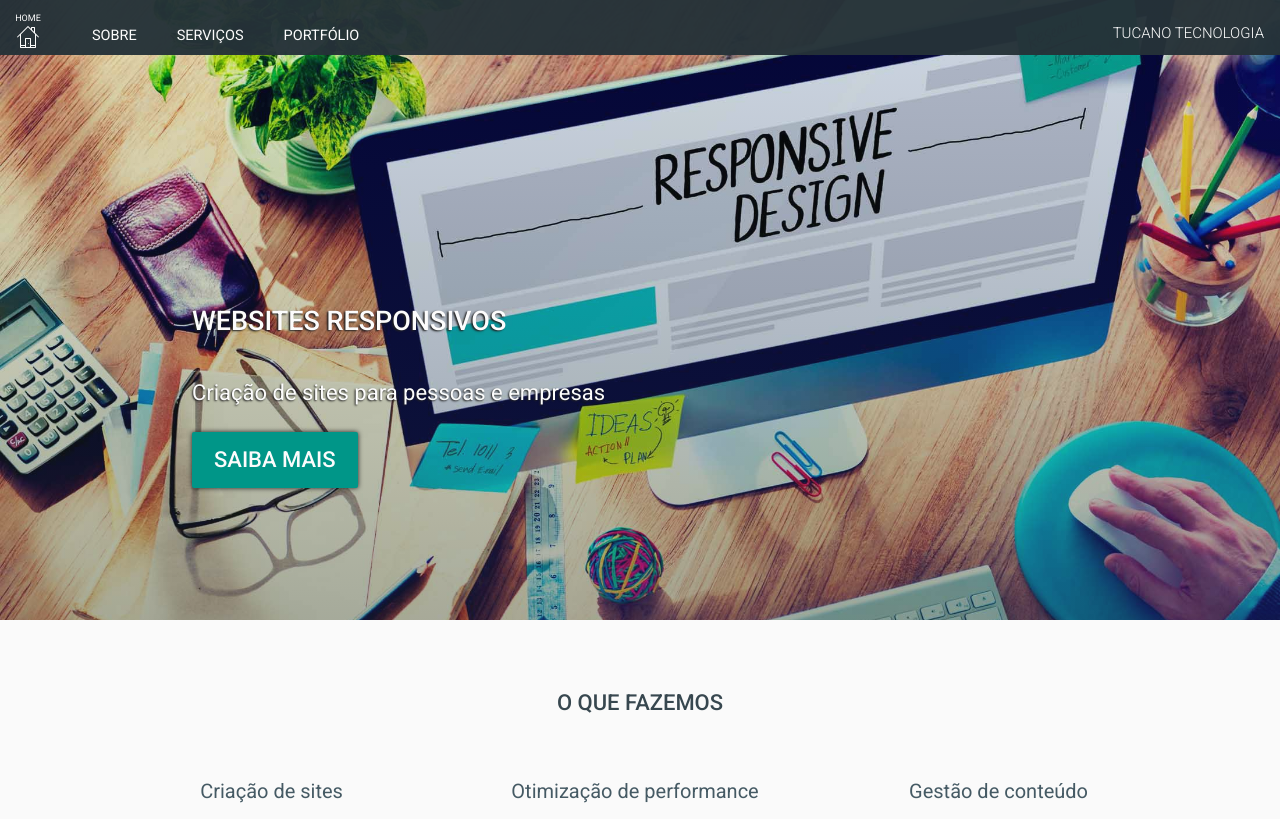
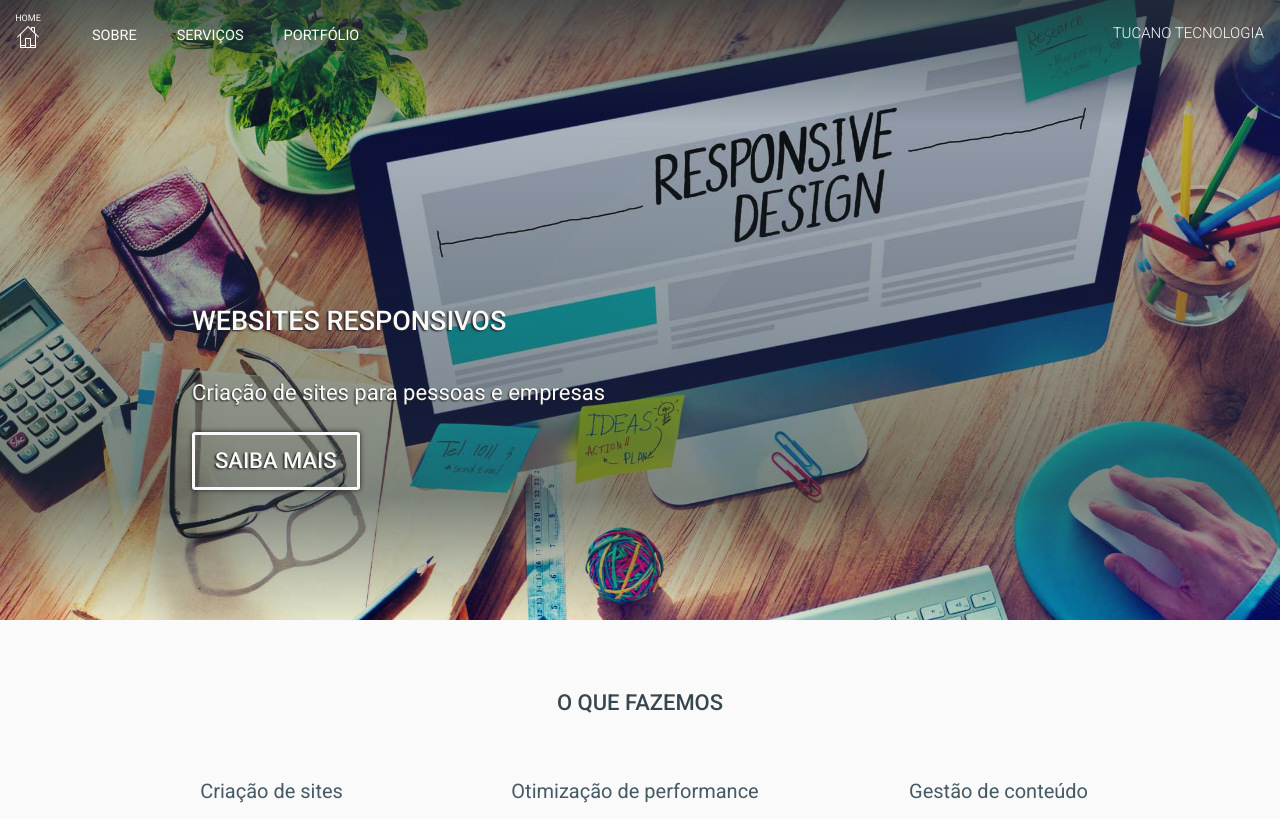
Before and after one commit to marcelo-vp/tucanoit_website, a PHP site: page / in a window 1280 px wide. Shown: the top 819 px of the page. Run offline with PHP 8.4, Linux system fonts and the light colour scheme; some libraries are stand-ins or nearby versions.

Commit message:
Changed header's background color gradient

```diff
--- a/css/styles.css
+++ b/css/styles.css
@@ -126,8 +126,8 @@ section#services {
 .button-link {
 	text-transform: uppercase;
 	text-align: center;
-	border: 2px solid;
-	border-radius: 2px;
+	border: 3px solid;
+	border-radius: 3px;
 	transition: all 0.3s ease-in;
 	-webkit-transition: all 0.3s ease-in;
 	-moz-transition: all 0.3s ease-in;
@@ -184,7 +184,7 @@ section#services {
 
 
 header {
-	color: #FCFCFC;
+	color: #FAFAFA;
 }
 
 /*Top bar*/
@@ -196,7 +196,6 @@ header {
 	z-index: 100;
 	text-align: right;
 	padding-top: 13px;
-	background-color: rgba(38,50,56,0.97); /*blue-grey 900*/
 }
 
 .top-bar-content.content-width {
@@ -218,7 +217,7 @@ header {
 /*Main background and captions*/
 
 .header-background {
-	background-image: linear-gradient(to top, rgba(38,50,56,0.5), rgba(38,50,56,0.1)), url(../img/workstation.jpg);
+	background-image: linear-gradient(rgba(38,50,56,0.8), rgba(38,50,56,0.3) 30%, rgba(38,50,56,0.65)), url(../img/workstation.jpg);
 	background-size: cover;
 	height: 455px;
 	padding-top: 220px;
@@ -231,22 +230,21 @@ header {
 }
 
 #headcap-button {
-	color: #FCFCFC;
-	background-color: #009688; /*teal 500*/
-	border-color: #009688; /*teal 500*/
+	background-color: transparent;
   box-shadow: 0px 0px 5px #212121; /*grey 900*/
 }
 
 .header-caption .button-link a {
   font-size: 1.2857rem; /*18px*/
   font-family: 'Roboto', sans-serif, helvetica;
-  font-weight: 500;
+	font-weight: 500;
+	text-shadow: -1.5px 1px 2px #212121;
 }
 
 #headcap-button:hover {
-	color: #009688; /*teal 500*/
-	background-color: #FCFCFC;
-	border-color: #FCFCFC;
+	color: #FAFAFA;
+	background-color: #009688; /*teal 500*/
+	border-color: #009688; /*teal 500*/
 }
 
 /*Nav menus*/
@@ -316,9 +314,25 @@ header {
 	-o-transition: all 0.3s ease-in;
 }
 
-.nav-link a:hover {
+.nav-link a::after {
+	content:'';
+	display: block;
+	width:0;
+	margin: 3px auto 0;
+	border-bottom: 1px solid #fafafa;
+	transition: all 0.5s ease;
+	-webkit-transition: all 0.5s ease;
+	-moz-transition: all 0.5s ease;
+	-o-transition: all 0.5s ease;
+}
+
+/*.nav-link a:hover {
 	background-color: #FAFAFA;
-	color: #263238; /*blue-grey 900*/
+	color: #263238;
+}*/
+
+.nav-link a:hover::after {
+	width: 100%;
 }
 
 #main-nav {
@@ -1059,7 +1073,7 @@ footer {
 	.header-background {
 	  height: 620px;
 	  padding-top: 300px;
-	  background-image: linear-gradient(to top, rgba(38,50,56,0.4), rgba(38,50,56,0.1)), url(../img/workstation.jpg);
+	  background-image: linear-gradient(rgba(38,50,56,0.8), rgba(38,50,56,0.3) 20%, rgba(38,50,56,0.6) 80%, rgba(38,50,56,0.1)), url(../img/workstation.jpg);
 	}
 
 	/**SECTIONS**/
@@ -1133,7 +1147,7 @@ footer {
 	.header-background {
 	  height: 760px;
 	  padding-top: 380px;
-	  background-image: linear-gradient(to top, rgba(38,50,56,0.3), rgba(38,50,56,0.1)), url(../img/workstation.jpg);
+	  background-image: linear-gradient(rgba(38,50,56,0.8), rgba(38,50,56,0.3) 15%, rgba(38,50,56,0.6) 65%, rgba(38,50,56,0.1)), url(../img/workstation.jpg);
 	}
 
 }
```
